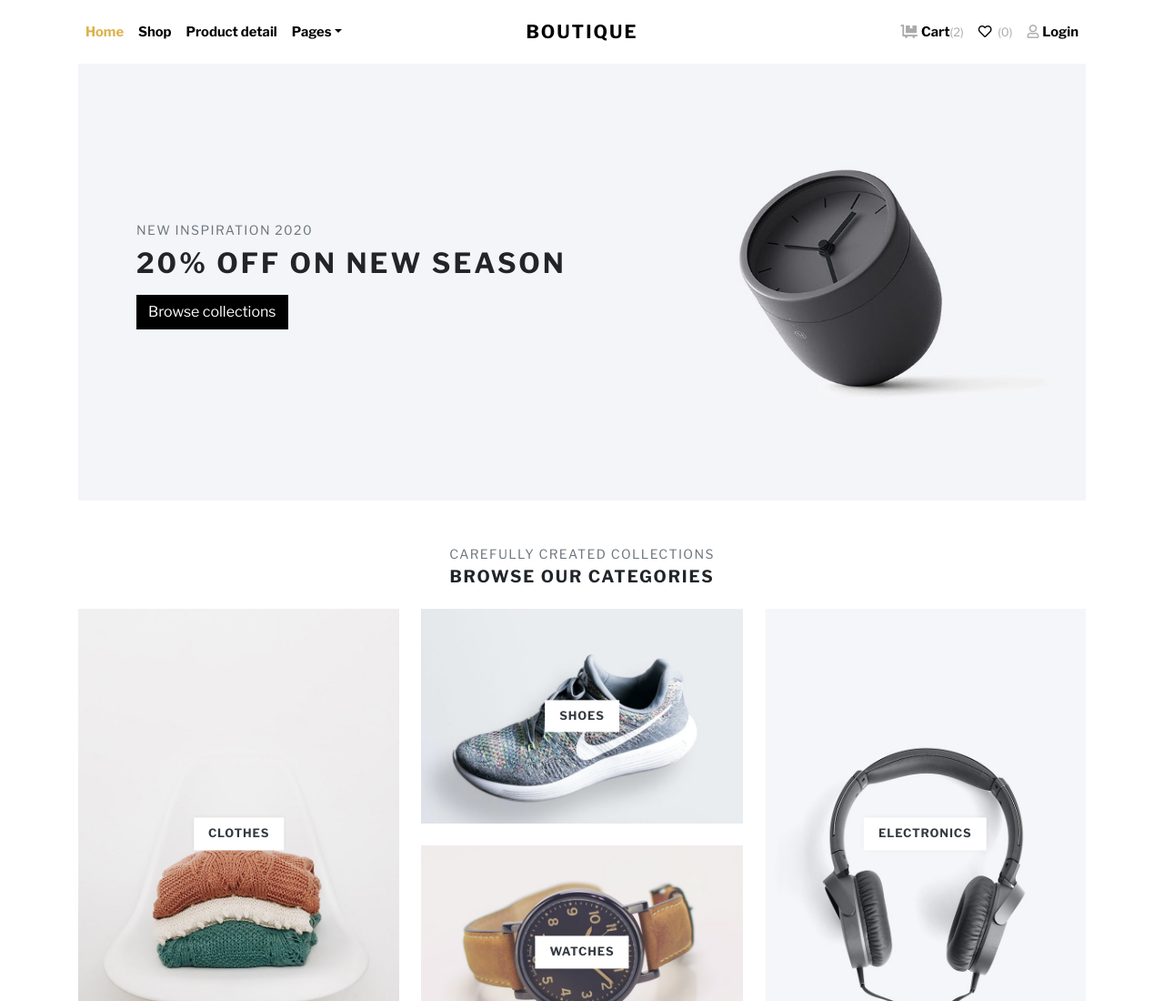
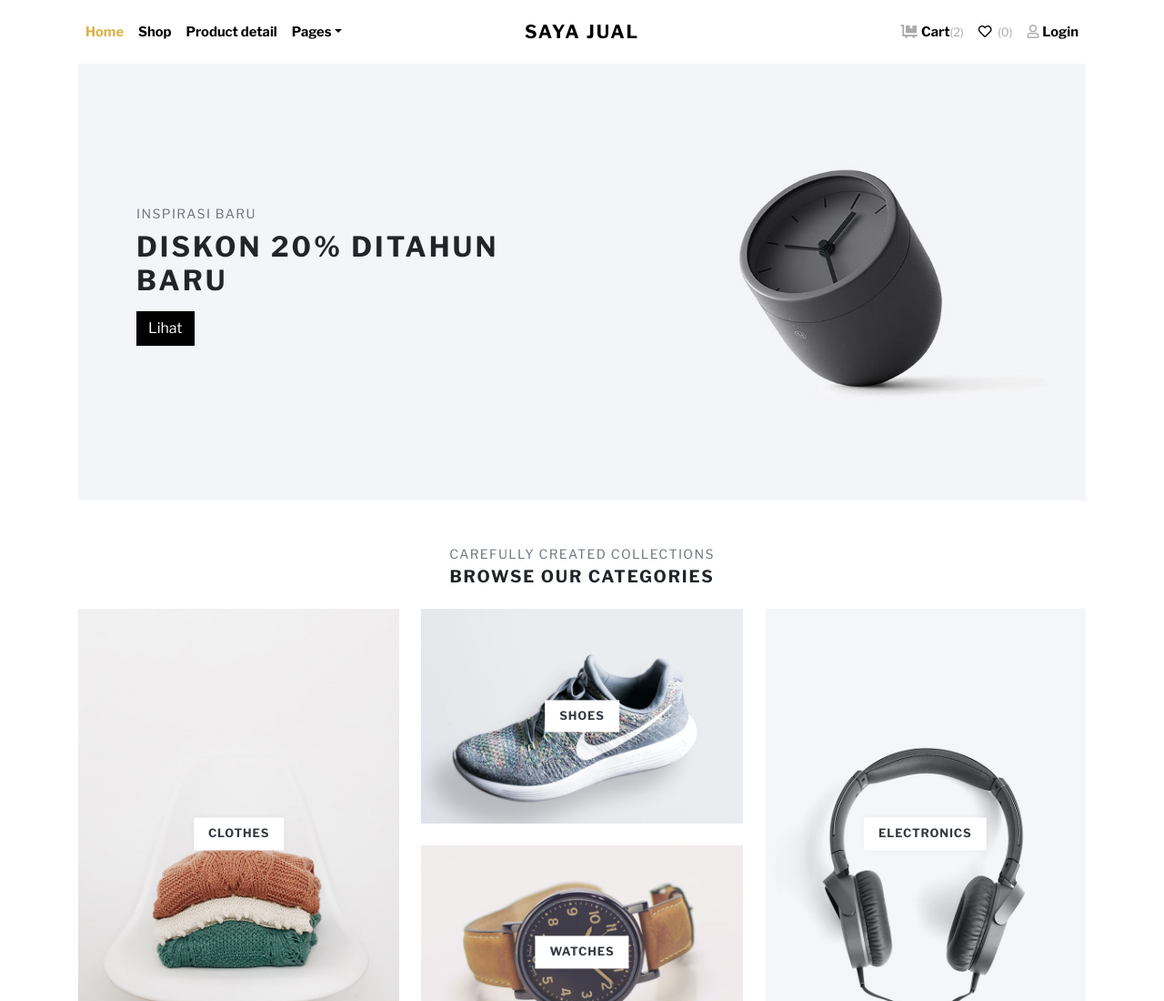
Before and after one commit to mancode77/online-shop, a plain HTML site: page index.html in a window 1280 px wide. Shown: the top 1100 px of the page at 91% size. Drawn offline with nearby package versions, Linux system fonts and the light colour scheme; no server answers; a web font is replaced by a local one.

Commit message:
Update: index.html

```diff
--- a/index.html
+++ b/index.html
@@ -3,7 +3,7 @@
   <head>
     <meta charset="utf-8">
     <meta http-equiv="X-UA-Compatible" content="IE=edge">
-    <title>Boutique | Ecommerce bootstrap template</title>
+    <title>Saya Jual</title>
     <meta name="description" content="">
     <meta name="viewport" content="width=device-width, initial-scale=1">
     <meta name="robots" content="all,follow">
@@ -30,7 +30,7 @@
       <!-- navbar-->
       <header class="header bg-white">
         <div class="container px-lg-3">
-          <nav class="navbar navbar-expand-lg navbar-light py-3 px-lg-0"><a class="navbar-brand" href="index.html"><span class="fw-bold text-uppercase text-dark">Boutique</span></a>
+          <nav class="navbar navbar-expand-lg navbar-light py-3 px-lg-0"><a class="navbar-brand" href="index.html"><span class="fw-bold text-uppercase text-dark">Saya Jual</span></a>
             <button class="navbar-toggler navbar-toggler-end" type="button" data-bs-toggle="collapse" data-bs-target="#navbarSupportedContent" aria-controls="navbarSupportedContent" aria-expanded="false" aria-label="Toggle navigation"><span class="navbar-toggler-icon"></span></button>
             <div class="collapse navbar-collapse" id="navbarSupportedContent">
               <ul class="navbar-nav me-auto">
@@ -101,8 +101,8 @@
           <div class="container py-5">
             <div class="row px-4 px-lg-5">
               <div class="col-lg-6">
-                <p class="text-muted small text-uppercase mb-2">New Inspiration 2020</p>
-                <h1 class="h2 text-uppercase mb-3">20% off on new season</h1><a class="btn btn-dark" href="shop.html">Browse collections</a>
+                <p class="text-muted small text-uppercase mb-2">Inspirasi Baru</p>
+                <h1 class="h2 text-uppercase mb-3">Diskon 20% ditahun baru</h1><a class="btn btn-dark" href="shop.html">Lihat</a>
               </div>
             </div>
           </div>
```
